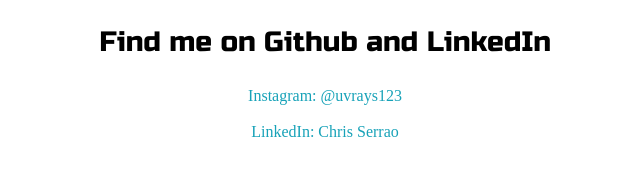
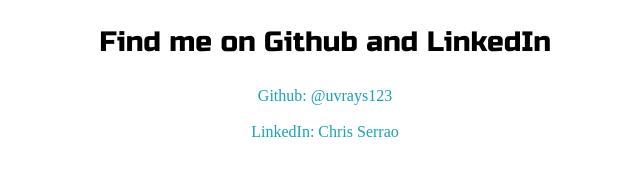
Before and after one commit to uvrays123/website, a plain HTML site: page index.html in a window 1280 px wide. Shown: the part 1070-1258 px from the top of the page, 640-1280 px from the left. Drawn offline with Linux system fonts and the light colour scheme.

```diff
--- a/index.html
+++ b/index.html
@@ -106,7 +106,7 @@
                 <img id="social_img" src="images/Insta.jpg" alt="follow">
                 <h3>Find me on Github and LinkedIn</h3>
                 <a target="_blank" href="https://github.com/uvrays123">
-                  Instagram: @uvrays123</a>
+                  Github: @uvrays123</a>
                 <br>
                 <a target="_blank" href="https://www.linkedin.com/in/chris-serrao-64360a199/">LinkedIn: Chris Serrao</a>
             </div>
```
